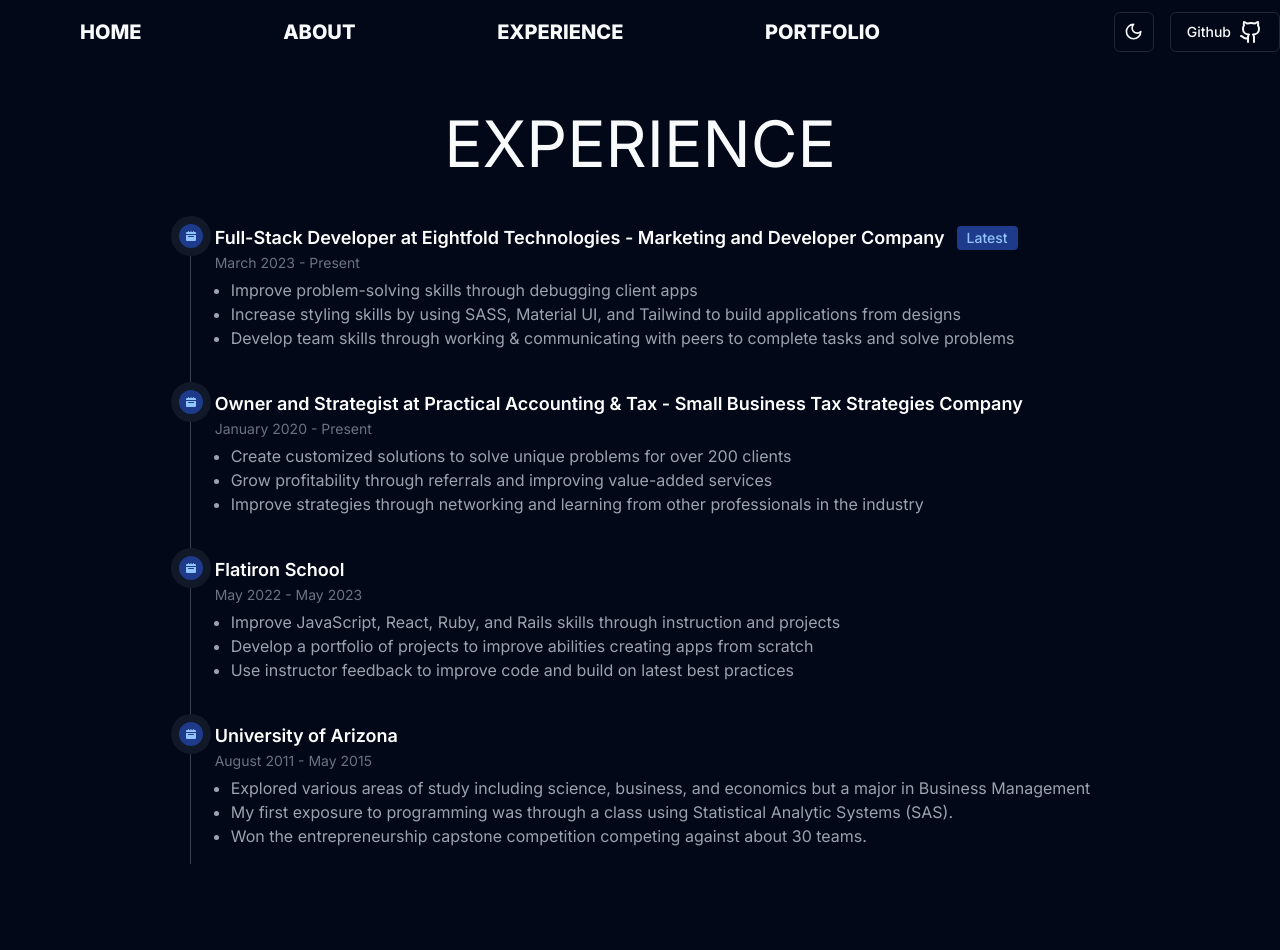
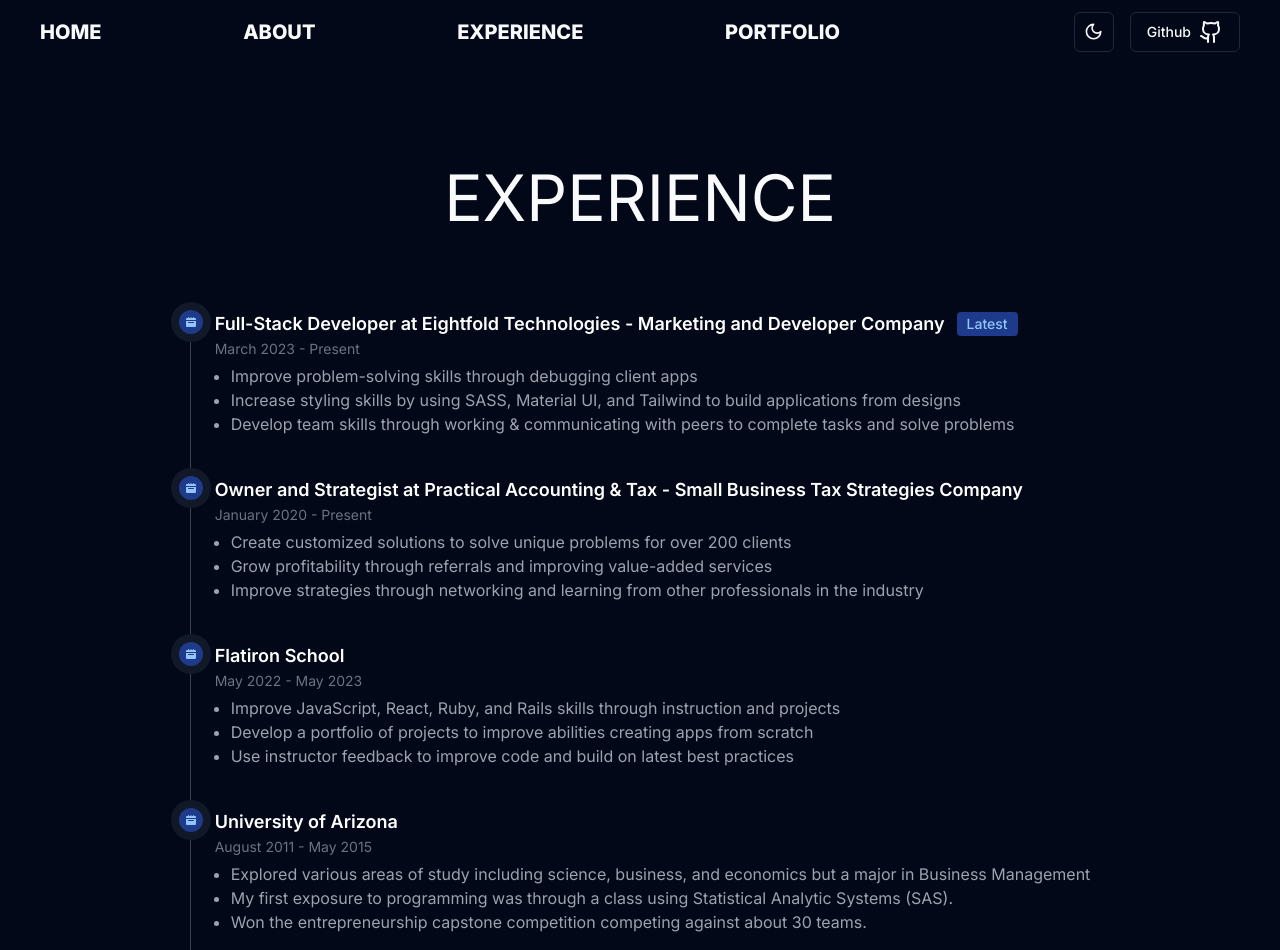
Before and after one commit to bklarer/personal-site, a Next.js app: page /experience in a window 1280 px wide. Before the commit the page ends 864 px from the top, so only its background shows below. Built offline with nearby package versions, Linux system fonts and the light colour scheme.

Commit message:
Fix header spacing

```diff
--- a/app/about/page.tsx
+++ b/app/about/page.tsx
@@ -1,11 +1,7 @@
 import AboutCard from "@/components/AboutCard";
 
 const About = () => {
-  return (
-    <div>
-      <AboutCard />
-    </div>
-  );
+  return <AboutCard />;
 };
 
 export default About;
--- a/app/layout.tsx
+++ b/app/layout.tsx
@@ -31,7 +31,7 @@
       <body
         className={cn(
           inter.className,
-          "bg-background mt-[100px] md:mt-16 px-5 md:px-10 max-w-[1800px] mx-auto"
+          "bg-background mt-[100px] md:mt-16 px-5 md:px-10"
         )}
       >
         <ThemeProvider attribute="class" defaultTheme="dark">
--- a/app/page.tsx
+++ b/app/page.tsx
@@ -5,10 +5,8 @@
   // TODO: Clamp type text
 
   return (
-    <div>
-      <Hero title={["BENJAMIN", "KLARER"]} split={true}>
-        <HomeAnimation />
-      </Hero>
-    </div>
+    <Hero title={["BENJAMIN", "KLARER"]} split={true}>
+      <HomeAnimation />
+    </Hero>
   );
 }
--- a/app/portfolio/page.tsx
+++ b/app/portfolio/page.tsx
@@ -1,11 +1,7 @@
 import PortfolioGrid from "@/components/PortfolioGrid";
 
 const Portfolio = ({}) => {
-  return (
-    <div className="mt-[50px] md:mt-[70px]">
-      <PortfolioGrid />
-    </div>
-  );
+  return <PortfolioGrid />;
 };
 
 export default Portfolio;
--- a/components/Header.tsx
+++ b/components/Header.tsx
@@ -12,9 +12,9 @@
   };
 
   return (
-    <header>
-      <nav className="fixed top-0 z-40 w-full">
-        <div className="max-w-[1800px] mx-auto px-5 md:px-10 py-3">
+    <header className="fixed left-0 top-0 z-40 w-full px-5 md:px-10">
+      <nav>
+        <div className="py-3">
           <div className="hidden items-center text-xl font-extrabold md:flex">
             <div className="flex-2">
               <ul className="flex justify-between">
@@ -32,7 +32,7 @@
                 </li>
               </ul>
             </div>
-            <div className="flex flex-1 ml-auto items-center justify-end gap-4">
+            <div className="flex flex-1 items-center justify-end gap-4">
               <ModeToggle />
               <Button
                 onClick={openGithub}
--- a/components/Hero.tsx
+++ b/components/Hero.tsx
@@ -32,8 +32,8 @@
       </div>
     </div>
   ) : (
-    <div className="h-[20vh] w-full">
-      <div className="h-full flex flex-col justify-center items-center w-full">
+    <div className="h-[20vh] w-full lg:mt-[150px] mt-[50px]">
+      <div className="h-full flex flex-col items-center w-full">
         {title && <h1 className="responsive-title">{titleString(title)}</h1>}
       </div>
     </div>
--- a/components/HomeAnimation.tsx
+++ b/components/HomeAnimation.tsx
@@ -4,7 +4,6 @@
 
 const HomeAnimation = () => {
   return (
-    <>
     <TypeAnimation
       className="mx-auto md:mx-0 w-fit responsive-typer whitespace-pre-line md:block"
       sequence={[
@@ -28,7 +27,6 @@
       speed={50}
       repeat={0}
     />
-    </>
   );
 };
 
--- a/components/PortfolioGrid.tsx
+++ b/components/PortfolioGrid.tsx
@@ -41,7 +41,7 @@
 
 const PortfolioGrid = () => {
   return (
-    <div className="grid gap-4 sm:grid-cols-2 lg:grid-cols-3 grid-flow-row">
+    <div className="grid gap-4 sm:grid-cols-2 lg:grid-cols-3 grid-flow-row lg:mt-[150px] mt-[50px]">
       {portfolio.map((project, index) => {
         return (
           <PortfolioCard
```
Lines whose indentation alone changed are shown as unchanged.
